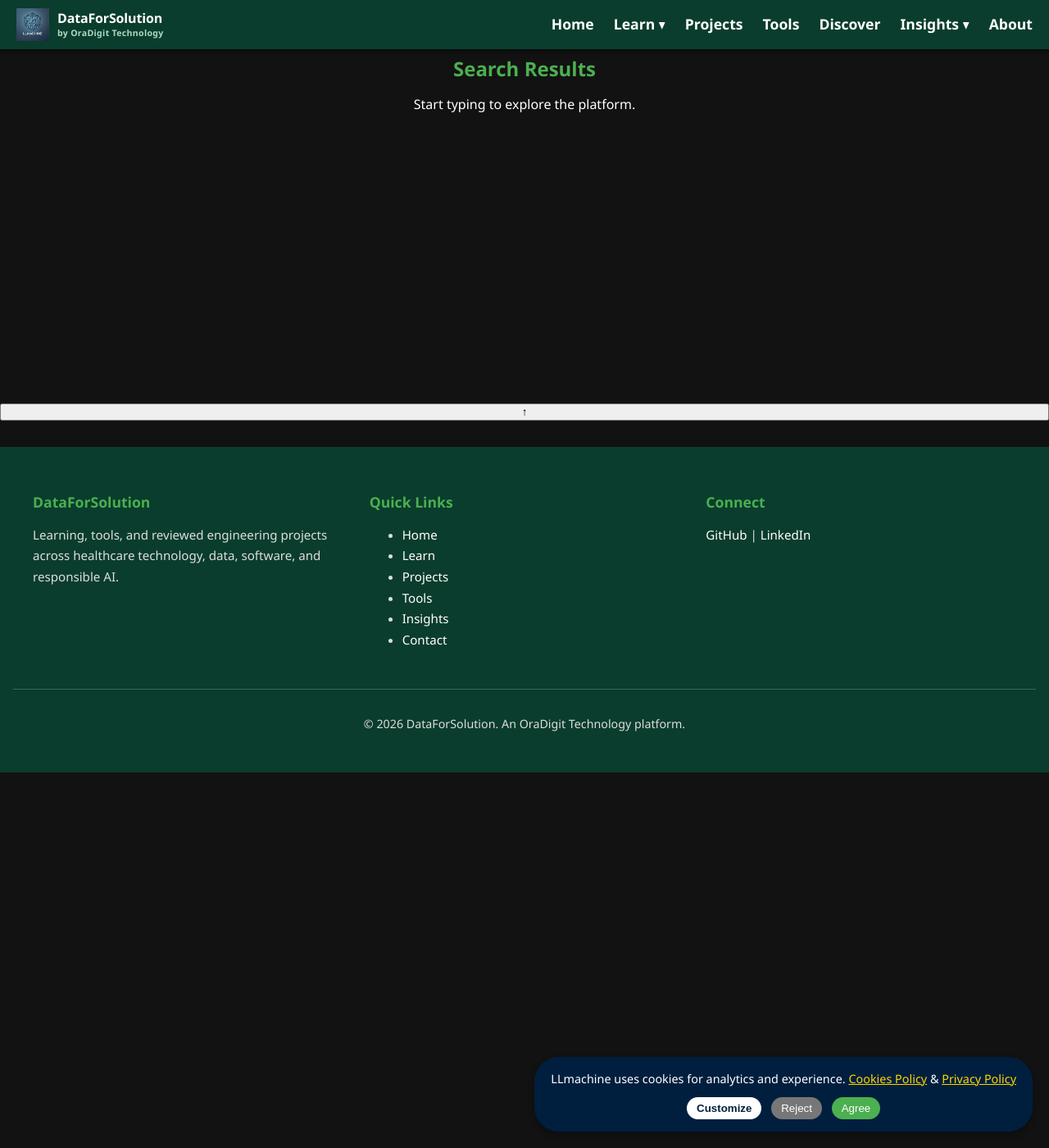
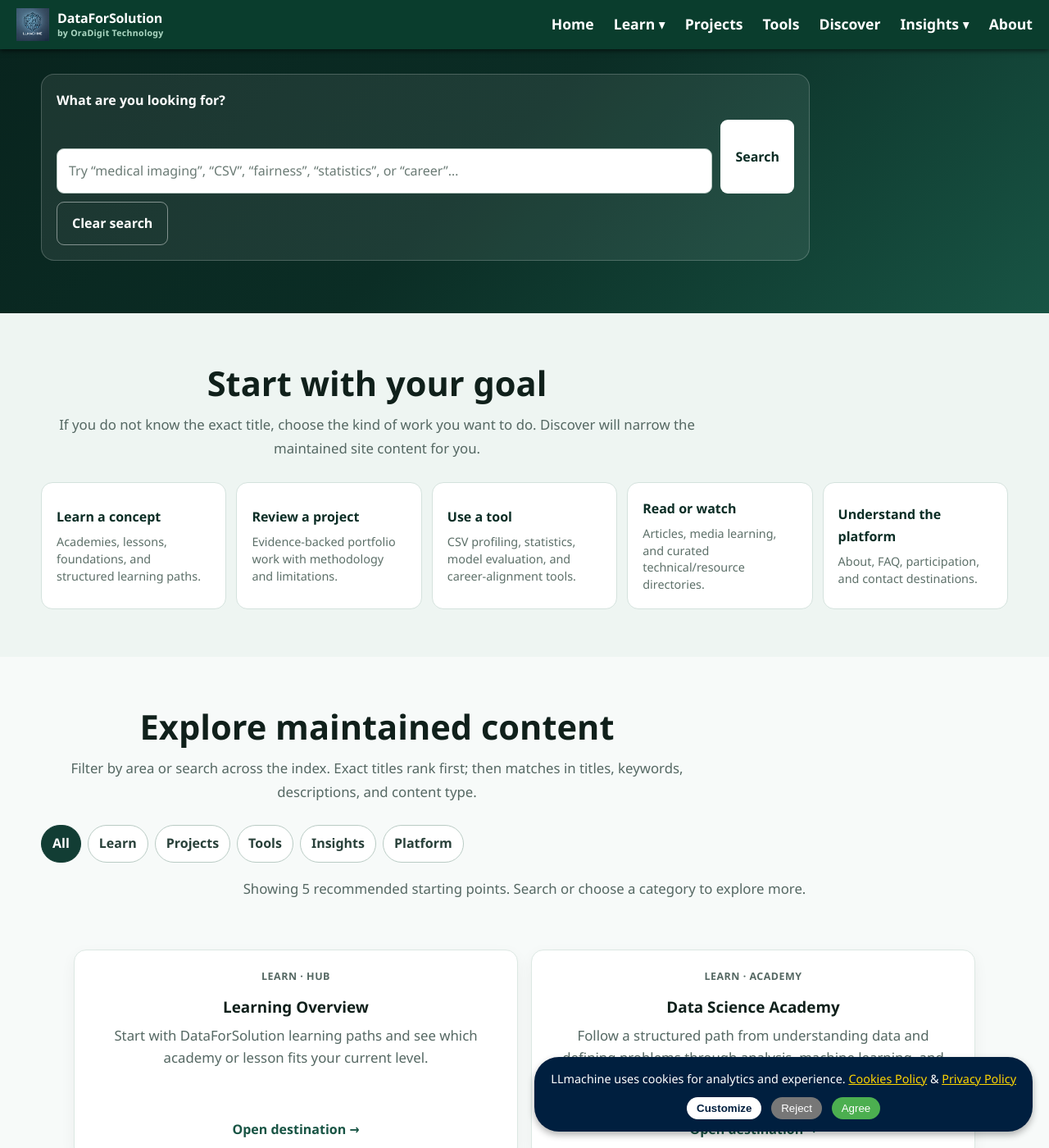
Before and after one commit to DataForSolution/DataForSolution.github.io, a Jekyll site: the page built from discover.md, in a window 1280 px wide and 1400 px high, scrolled down 458 px. Shown: the whole window at 82% size. Built offline with Jekyll 4.4.1, drawn with Linux system fonts in a browser that asks for light colours; comment, search, counter and statistics services are not loaded; some of the changed text lies outside the part shown.

Commit message:
feat(discover): rebuild platform discovery experience

```diff
--- a/discover.md
+++ b/discover.md
@@ -1,44 +1,84 @@
 ---
 layout: default
 title: Discover
+description: Search maintained DataForSolution lessons, projects, tools, articles, and platform destinations from one browser-local discovery workspace.
 permalink: /discover/
-description: Explore everything on DataForSolution.
+disable_search: true
 ---
-<section class="discover-hero">
 
-<h1>Discover Knowledge</h1>
+<div class="discover-page">
+  <section class="discover-hero" aria-labelledby="discover-title">
+    <div class="discover-shell">
+      <p class="discover-eyebrow">DataForSolution Discover</p>
+      <h1 id="discover-title">Find the right place to learn, build, or investigate</h1>
+      <p class="discover-lead">Search maintained DataForSolution lessons, reviewed projects, interactive tools, articles, and platform destinations from one place. Search runs in your browser and does not send your query to an external service.</p>
 
-<p>
-Search lessons, projects, tools, articles, books, and research
-across the entire DataForSolution platform.
-</p>
+      <div class="discover-search-wrap">
+        <div class="discover-search-row">
+          <label for="discover-search">What are you looking for?</label>
+          <input id="discover-search" class="discover-search" type="search" placeholder="Try “medical imaging”, “CSV”, “fairness”, “statistics”, or “career”…" autocomplete="off">
+          <button id="discover-search-button" class="discover-search-button" type="button">Search</button>
+        </div>
+        <button id="discover-clear" class="discover-clear" type="button">Clear search</button>
+      </div>
+    </div>
+  </section>
 
-<div class="discover-search">
+  <section class="discover-section discover-section--soft" aria-labelledby="discover-goals-title">
+    <div class="discover-shell">
+      <div class="discover-heading">
+        <h2 id="discover-goals-title">Start with your goal</h2>
+        <p>If you do not know the exact title, choose the kind of work you want to do. Discover will narrow the maintained site content for you.</p>
+      </div>
 
-<input
-type="text"
-id="knowledge-search"
-placeholder="Search DataForSolution...">
+      <div class="discover-goals">
+        <button class="discover-goal" type="button" data-discover-goal="Learn"><strong>Learn a concept</strong><span>Academies, lessons, foundations, and structured learning paths.</span></button>
+        <button class="discover-goal" type="button" data-discover-goal="Projects"><strong>Review a project</strong><span>Evidence-backed portfolio work with methodology and limitations.</span></button>
+        <button class="discover-goal" type="button" data-discover-goal="Tools"><strong>Use a tool</strong><span>CSV profiling, statistics, model evaluation, and career-alignment tools.</span></button>
+        <button class="discover-goal" type="button" data-discover-goal="Insights"><strong>Read or watch</strong><span>Articles, media learning, and curated technical/resource directories.</span></button>
+        <button class="discover-goal" type="button" data-discover-goal="Platform"><strong>Understand the platform</strong><span>About, FAQ, participation, and contact destinations.</span></button>
+      </div>
+    </div>
+  </section>
 
-<button id="knowledge-search-btn">
+  <section class="discover-workspace" id="discover-workspace" aria-labelledby="discover-results-title">
+    <div class="discover-shell">
+      <div class="discover-heading">
+        <h2 id="discover-results-title">Explore maintained content</h2>
+        <p>Filter by area or search across the index. Exact titles rank first; then matches in titles, keywords, descriptions, and content type.</p>
+      </div>
 
-Search
+      <div class="discover-controls" role="group" aria-label="Filter discovery results">
+        <button class="discover-filter" type="button" data-discover-filter="All" aria-pressed="true">All</button>
+        <button class="discover-filter" type="button" data-discover-filter="Learn" aria-pressed="false">Learn</button>
+        <button class="discover-filter" type="button" data-discover-filter="Projects" aria-pressed="false">Projects</button>
+        <button class="discover-filter" type="button" data-discover-filter="Tools" aria-pressed="false">Tools</button>
+        <button class="discover-filter" type="button" data-discover-filter="Insights" aria-pressed="false">Insights</button>
+        <button class="discover-filter" type="button" data-discover-filter="Platform" aria-pressed="false">Platform</button>
+      </div>
 
-</button>
+      <p id="discover-status" class="discover-status" aria-live="polite">Loading the maintained discovery index…</p>
+      <div id="discover-results" class="discover-results"></div>
+    </div>
+  </section>
 
+  <section class="discover-section discover-section--soft" aria-labelledby="discover-coverage-title">
+    <div class="discover-shell discover-coverage">
+      <div class="discover-note">
+        <h3 id="discover-coverage-title">What Discover indexes</h3>
+        <p>Discover searches maintained internal DataForSolution content: learning pages, the ten curated portfolio projects, the interactive Tools workspace, site articles, Insights/Media/Resources hubs, and core platform pages.</p>
+        <p>It does not duplicate every external link inside the Resources or Media directories. Use those dedicated pages when you want to search their larger curated external catalogs.</p>
+        <p>Search queries stay in your browser. No account, API key, or external search provider is used.</p>
+      </div>
+
+      <nav class="discover-links" aria-label="Specialized discovery destinations">
+        <a href="{{ '/resources/' | relative_url }}"><strong>Search external data and AI resources</strong><span>Datasets, APIs, official documentation, healthcare sources, and learning communities.</span></a>
+        <a href="{{ '/media/' | relative_url }}"><strong>Search the Media Learning Center</strong><span>Technical lessons, healthcare AI media, responsible-AI material, and trusted channels.</span></a>
+        <a href="{{ '/toolkits/' | relative_url }}"><strong>Work in the Tools Workspace</strong><span>Run browser-local data, statistics, evaluation, and career tools.</span></a>
+      </nav>
+    </div>
+  </section>
 </div>
 
-</section>
-
-<section id="discover-results">
-
-<h2>Search Results</h2>
-
-<div id="knowledge-results">
-
-Start typing to explore the platform.
-
-</div>
-
-</section>
-<script src="{{ '/assets/js/discover.js' | relative_url }}"></script>
+<link rel="stylesheet" href="{{ '/assets/css/discover.css' | relative_url }}">
+<script src="{{ '/assets/js/discover.js' | relative_url }}" defer></script>
```
